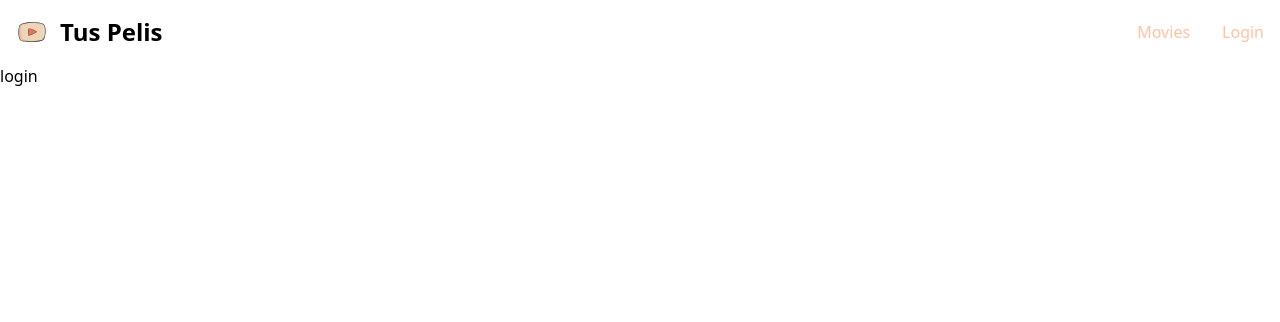
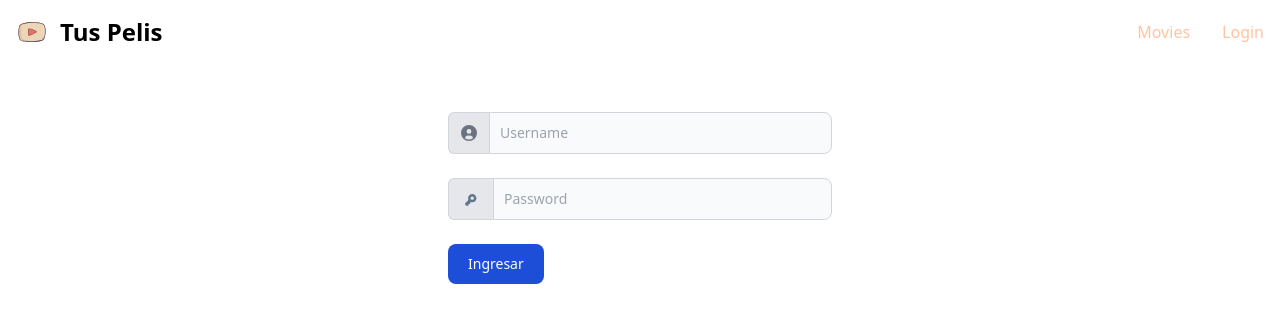
Before and after one commit to achipre/tumovie, a React (Vite) app in the folder frontend/: page /login in a window 1280 px wide. Shown: the top 322 px of the page. Built offline with nearby package versions, Linux system fonts and the light colour scheme.

Commit message:
Add: Todo Login

```diff
--- a/frontend/package.json
+++ b/frontend/package.json
@@ -11,6 +11,7 @@
   },
   "dependencies": {
     "axios": "^1.6.7",
+    "date-fns": "^3.4.0",
     "react": "^18.2.0",
     "react-dom": "^18.2.0",
     "react-router-dom": "^6.22.3"
--- a/frontend/src/App.jsx
+++ b/frontend/src/App.jsx
@@ -16,6 +16,7 @@ export const App = () => {
     setUser(null)
   }
 
+  console.log(user)
   return (
     <>
       <nav className="bg-white border-gray-200 dark:bg-[#F05454]">
@@ -163,7 +164,7 @@ export const App = () => {
         <Route path='/movies' element={<MoviesList />} />
         <Route path='/movies/:id' element={<Movie />} />
         <Route path='/movies/:id/review' element={<AddReview user={user} />} />
-        <Route path='/login' element={<Login />} />
+        <Route path='/login' element={<Login login={login} />} />
       </Routes>
    </>
 
--- a/frontend/src/components/login.jsx
+++ b/frontend/src/components/login.jsx
@@ -1,5 +1,46 @@
-export const Login = () => {
+import { useState } from 'react'
+
+export const Login = ({ login, history }) => {
+  const [name, setName] = useState('')
+  const [id, setId] = useState('')
+
+  const onChangeName = (e) => {
+    const newName = e.target.value
+    setName(newName)
+  }
+
+  const onChangeId = (e) => {
+    const newId = e.target.value
+    setId(newId)
+  }
+
+  const handleLogin = () => {
+    login({ name, id })
+    // history.push('/')
+  }
+
+  console.log(name, id)
+
   return (
-    <div>login</div>
+    <form className="max-w-sm mx-auto py-12">
+      <div className="flex pb-6">
+        <span className="inline-flex items-center px-3 text-sm text-gray-900 bg-gray-200 border border-e-0 border-gray-300 rounded-s-md">
+          <svg className="w-4 h-4 text-gray-500" aria-hidden="true" fill="currentColor" viewBox="0 0 20 20">
+            <path d="M10 0a10 10 0 1 0 10 10A10.011 10.011 0 0 0 10 0Zm0 5a3 3 0 1 1 0 6 3 3 0 0 1 0-6Zm0 13a8.949 8.949 0 0 1-4.951-1.488A3.987 3.987 0 0 1 9 13h2a3.987 3.987 0 0 1 3.951 3.512A8.949 8.949 0 0 1 10 18Z"/>
+          </svg>
+        </span>
+        <input onChange={onChangeName} type="text" id="website-admin" className="rounded-none rounded-e-lg bg-gray-50 border border-gray-300 text-gray-900 focus-visible:outline-none block flex-1 min-w-0 w-full text-sm p-2.5 " placeholder="Username"/>
+      </div>
+      <div className="flex pb-6">
+        <span className="inline-flex items-center px-3 text-sm text-gray-900 bg-gray-200 border border-e-0 border-gray-300 rounded-s-md">
+          <svg className='w-5 h-5 text-gray-500 fill-slate-500' width="800px" height="800px" viewBox="0 0 24 24" version="1.2" baseProfile="tiny">
+            <path d="M8.5 11c0 .732.166 1.424.449 2.051l-3.949 3.949v1.5s.896 1.5 2 1.5h2v-2h2v-2h2.5c2.762 0 5-2.238 5-5s-2.238-5-5-5-5 2.238-5 5zm5 2c-1.104 0-2-.896-2-2 0-1.105.896-2.002 2-2.002 1.105 0 2 .896 2 2.002 0 1.104-.895 2-2 2z"/>
+          </svg>
+        </span>
+        <input onChange={onChangeId} type="text" id="website-admin" className="rounded-none rounded-e-lg bg-gray-50 border border-gray-300 text-gray-900 focus-visible:outline-none block flex-1 min-w-0 w-full text-sm p-2.5 " placeholder="Password"/>
+      </div>
+      <button onSubmit={handleLogin} type="submit" className=" text-white bg-blue-700 hover:bg-blue-800 font-medium rounded-lg text-sm w-full sm:w-auto px-5 py-2.5 text-center">Ingresar</button>
+    </form>
+
   )
 }
--- a/frontend/src/components/movie.jsx
+++ b/frontend/src/components/movie.jsx
@@ -1,6 +1,7 @@
 import { useEffect, useState } from 'react'
 import { MovieDateService } from '../services/movies'
 import { Link, useLocation } from 'react-router-dom'
+import { formatDistance } from 'date-fns'
 
 export const Movie = () => {
   const location = useLocation()
@@ -25,6 +26,13 @@ export const Movie = () => {
     getMovie(idMovie)
   }, [idMovie])
 
+  const handleDate = (fecha) => {
+    const actual = new Date()
+    const antiguo = new Date(fecha).toLocaleDateString()
+    const ago = formatDistance(actual, antiguo, { addSuffix: true })
+    return ago
+  }
+
   return (
     <main className='w-full mx-auto max-w-7xl p-4 flex flex-col sm:flex-row gap-6 md:justify-between'>
       <img className="w-full sm:w-[50%] h-auto max-w-lg mx-auto md:m-0 object-cover aspect-[0.66] rounded-lg cursor-pointer self-start" src={movie.poster} alt="image description"/>
@@ -43,12 +51,12 @@ export const Movie = () => {
 
         </section>
         <h2 className="mb-2 text-2xl font-bold tracking-tight text-gray-900 p-6 pt-12">Reviews</h2>
-        {movie.reviews.map(review => (
-          <section className='p-6 pt-0' key={review._id}>
-            <h3 className='font-semibold text-xl capitalize'>{review.name}</h3>
+        {movie.reviews.map(review => {
+          return <section className='p-6 pt-0' key={review._id}>
+            <h3 className=' flex items-center font-semibold text-xl capitalize leading-4'>{review.name}<span className='ml-5 text-sm text-gray-500 font-normal leading-3 self-end'>{handleDate(review.date)}</span></h3>
             <p className='text-gray-600 truncate dark:text-gray-400 italic'><span className='text-4xl text-red-600'>&quot;</span>{review.review}</p>
           </section>
-        ))}
+        })}
       </div>
 
     </main>
```
